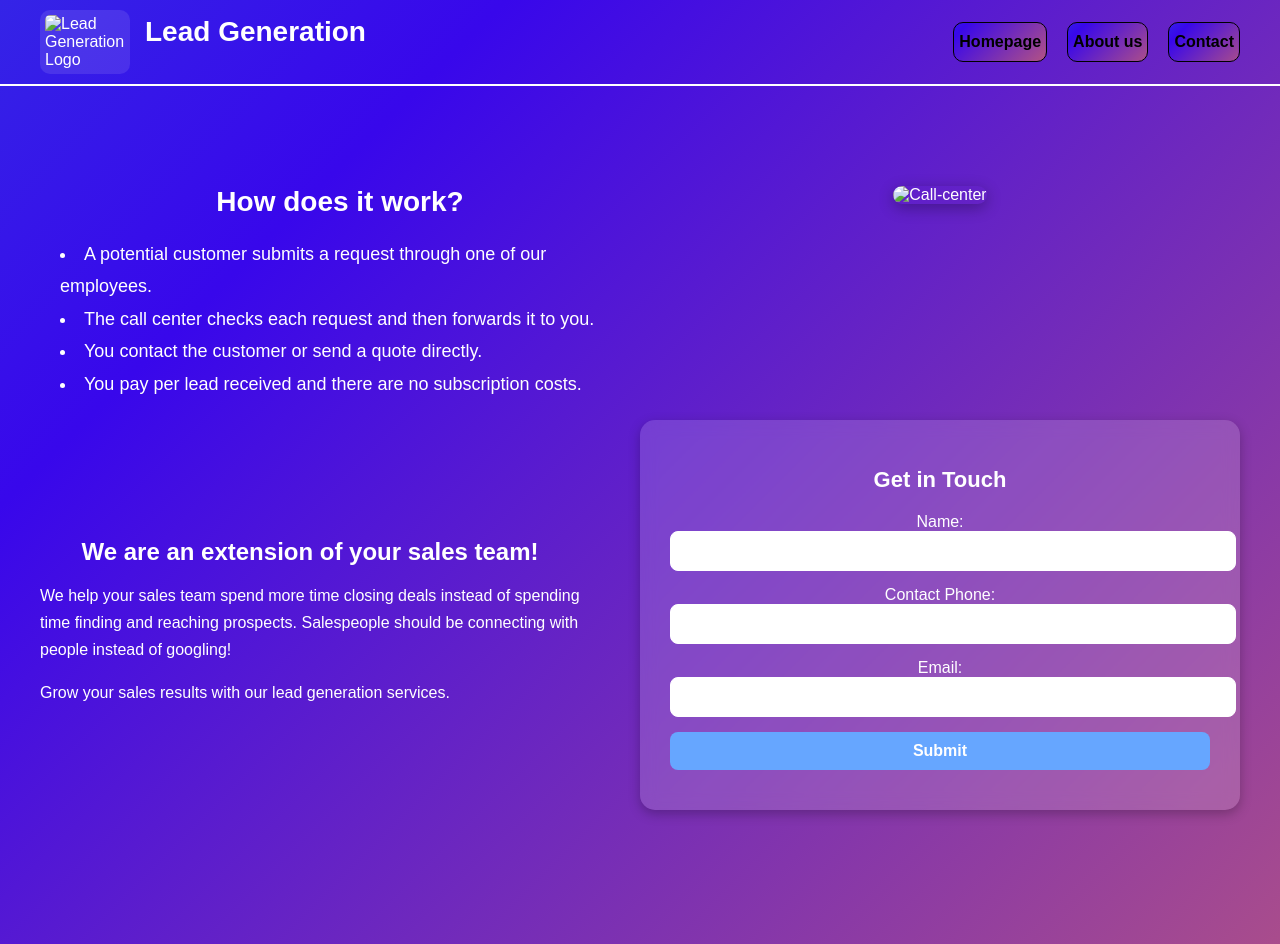
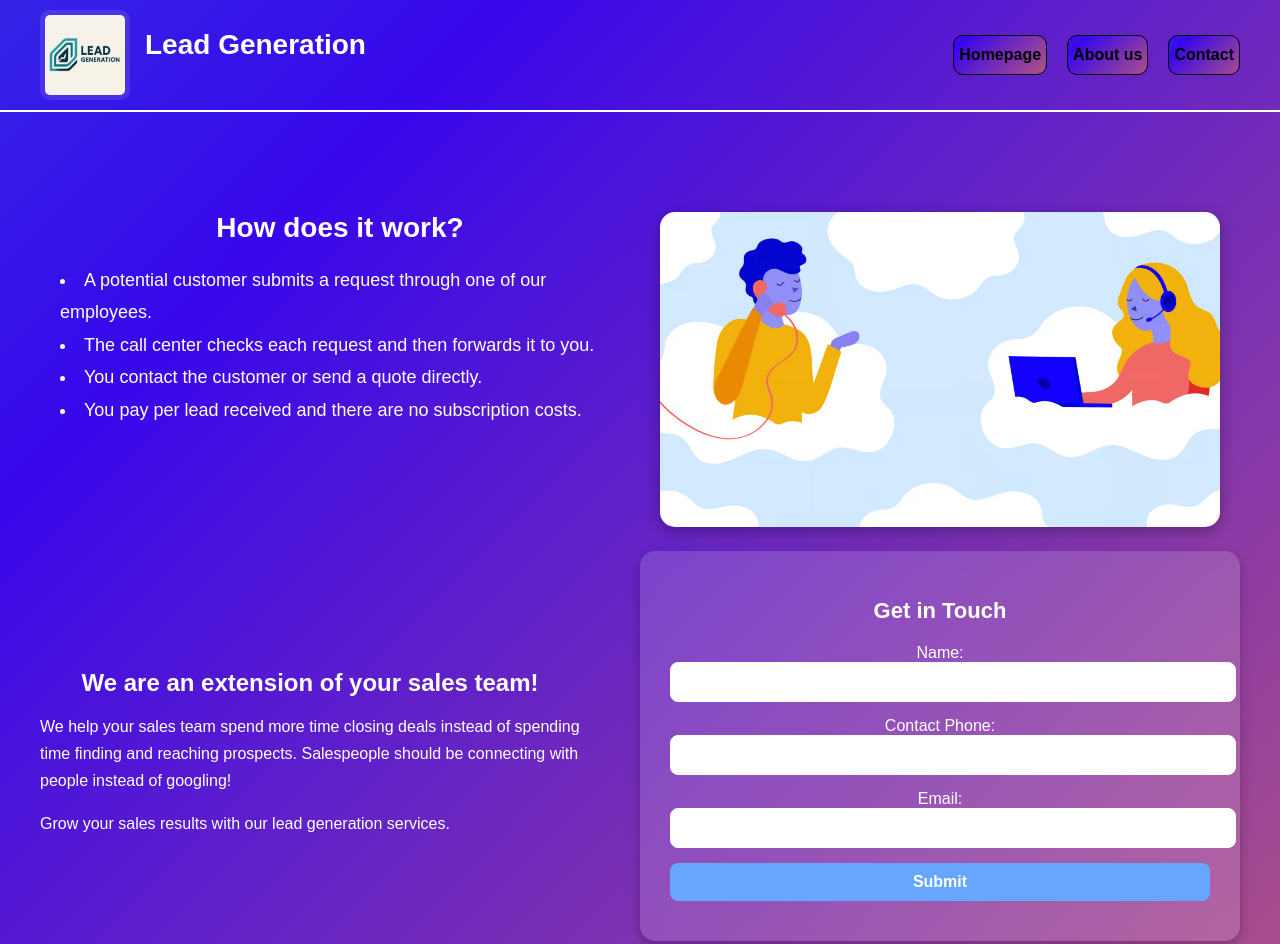
Before and after one commit to J-A-Gr/html-css, a plain HTML site: page contact.html in a window 1280 px wide. Shown: the top 944 px of the page. Drawn offline with Linux system fonts and the light colour scheme; the site is published under a folder, as on GitHub Pages, so addresses that start at the root find nothing.

Commit message:
images update

```diff
--- a/contact.html
+++ b/contact.html
@@ -9,11 +9,7 @@
   <body>
     <header>
       <div class="logo-title">
-        <img
-          src="/images/lead-gen-logo.png"
-          alt="Lead Generation Logo"
-          class="logo"
-        />
+        <img src="lead-gen-logo.png" alt="Lead Generation Logo" class="logo" />
         <h1>Lead Generation</h1>
       </div>
       <nav>
@@ -48,7 +44,7 @@
             </div>
             <div class="right">
               <img
-                src="/images/virtual-call-center-software-feature-image.avif"
+                src="virtual-call-center-software-feature-image.avif"
                 alt="Call-center"
                 width="500"
                 height="500"
```
Also changed, not shown: about.html (+2 -2 lines), index.html (+3 -3 lines), bg-leads.jpg (renamed from images/bg-leads.jpg), ew_20240326-ai-lead-generation-software.webp (renamed from images/ew_20240326-ai-lead-generation-software.webp), lead-gen-logo.png (renamed from images/lead-gen-logo.png), lead-generation.webp (renamed from images/lead-generation.webp), virtual-call-center-software-feature-image.avif (renamed from images/virtual-call-center-software-feature-image.avif).
